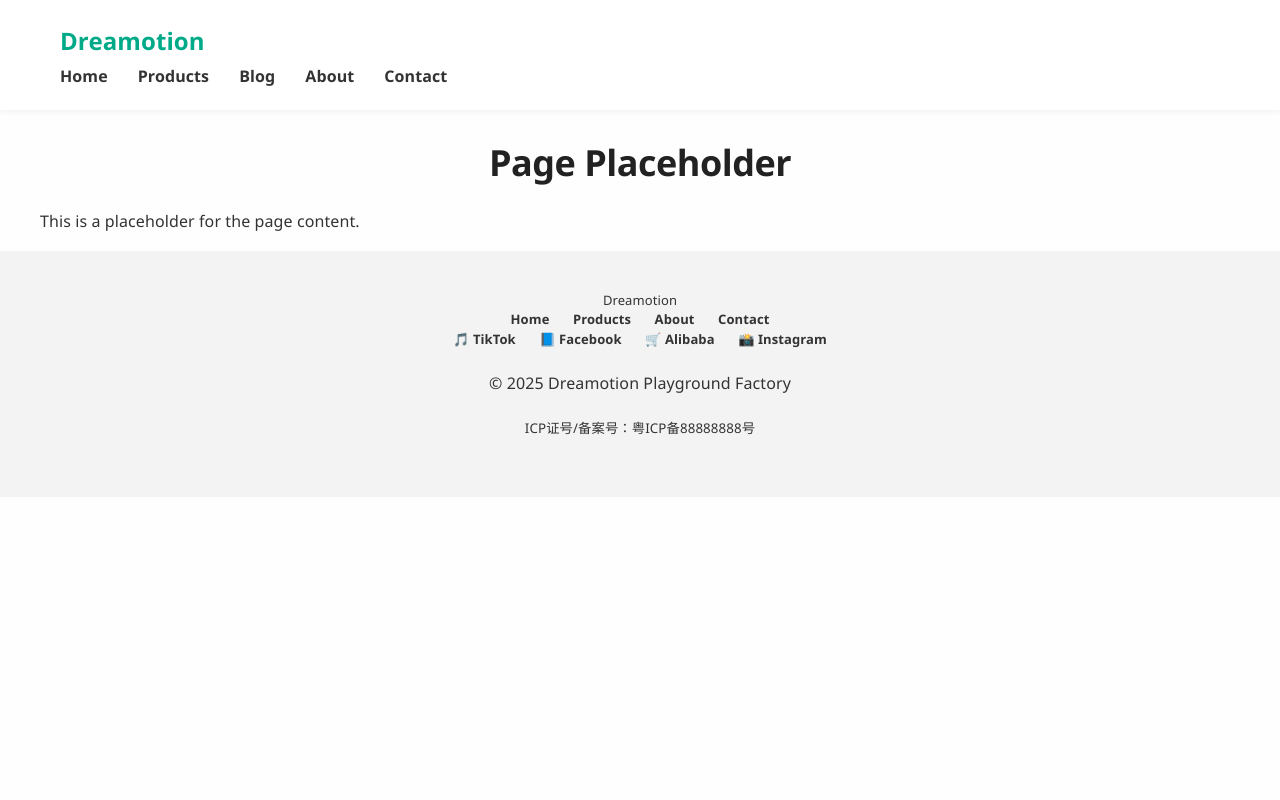
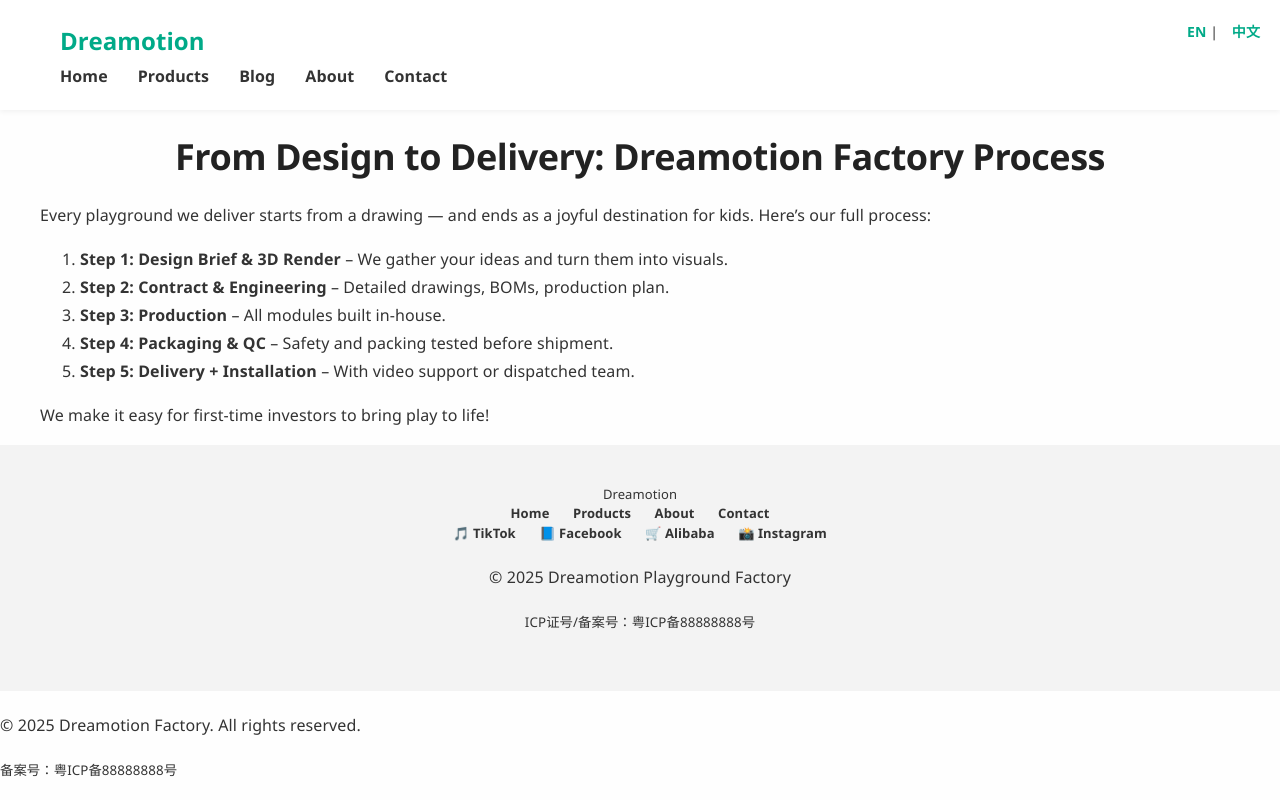
Before and after one commit to JakeWangsee/Dreamotion-site-jake, a plain HTML site: page blog-post2.html in a window 1280 px wide. Drawn offline with nearby package versions, Linux system fonts and the light colour scheme; files that its build step writes are made by us from their sources.

Commit message:
Add files via upload

```diff
--- a/blog-post2.html
+++ b/blog-post2.html
@@ -1,21 +1,16 @@
-<!DOCTYPE html>
-<html lang="en">
-<head>
-  <meta charset="UTF-8" />
-  <meta name="viewport" content="width=device-width, initial-scale=1.0" />
-  <title>Dreamotion - Blog-post2</title>
-  <link rel="stylesheet" href="css/style.css" />
-</head>
-<body>
-  <!--#include virtual="header.html" -->
-
-  <main>
-    <section class="container">
-      <h1>Page Placeholder</h1>
-      <p>This is a placeholder for the page content.</p>
-    </section>
-  </main>
-
-  <!--#include virtual="footer.html" -->
-</body>
-</html>
+<!DOCTYPE html><html lang="en"><head>
+<meta charset="UTF-8" /><meta name="viewport" content="width=device-width, initial-scale=1.0" />
+<title>How We Build a Playground</title>
+<link rel="stylesheet" href="css/style.css" /></head><body>
+<!--#include virtual="header.html" --><main class="container">
+<h1>From Design to Delivery: Dreamotion Factory Process</h1>
+<p>Every playground we deliver starts from a drawing — and ends as a joyful destination for kids. Here’s our full process:</p>
+<ol>
+<li><strong>Step 1: Design Brief & 3D Render</strong> – We gather your ideas and turn them into visuals.</li>
+<li><strong>Step 2: Contract & Engineering</strong> – Detailed drawings, BOMs, production plan.</li>
+<li><strong>Step 3: Production</strong> – All modules built in-house.</li>
+<li><strong>Step 4: Packaging & QC</strong> – Safety and packing tested before shipment.</li>
+<li><strong>Step 5: Delivery + Installation</strong> – With video support or dispatched team.</li>
+</ol>
+<p>We make it easy for first-time investors to bring play to life!</p>
+</main><!--#include virtual="footer.html" --></body></html>
--- a/footer.html
+++ b/footer.html
@@ -20,3 +20,9 @@
     </div>
   </div>
 </footer>
+
+<div class="footer-meta">
+  <p>&copy; <span id="year"></span> Dreamotion Factory. All rights reserved.</p>
+  <p><small>备案号：粤ICP备88888888号</small></p>
+</div>
+<script>document.getElementById("year").textContent = new Date().getFullYear();</script>
--- a/header.html
+++ b/header.html
@@ -24,3 +24,7 @@
     </nav>
   </div>
 </header>
+
+<div class="language-switch">
+  <a href="index.html">EN</a> | <a href="index-cn.html">中文</a>
+</div>
```
Also changed, not shown: blog-post1.html (+16 -21 lines), blog.html (+19 -5 lines), index-cn.html (+15 -1 lines).
